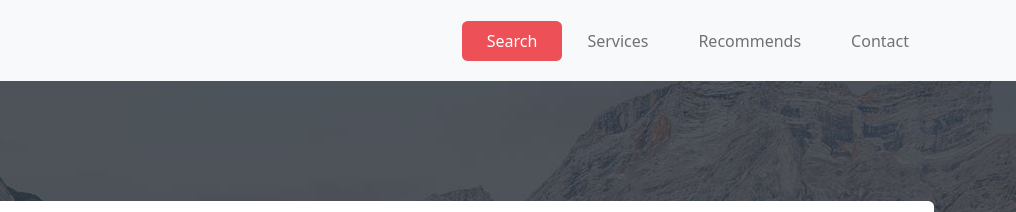
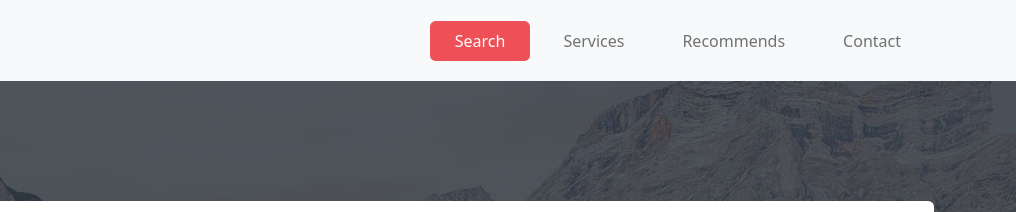
Before and after one commit to Omar-Alabyadh/Level, a plain HTML site: page index.html in a window 1280 px wide. Shown: the top 212 px of the page, 264-1280 px from the left. Drawn offline with nearby package versions, Linux system fonts and the light colour scheme.

Commit message:
make some simple modifications

```diff
--- a/assets/style/style.css
+++ b/assets/style/style.css
@@ -86,6 +86,12 @@ a {
 
 .navbar-brand h1 {
     margin: 0;
+}
+
+@media (min-width: 992px) {
+    .nav-item {
+        margin-right: 0.5rem;
+    }
 }
 
 /* End Navbar */
```
